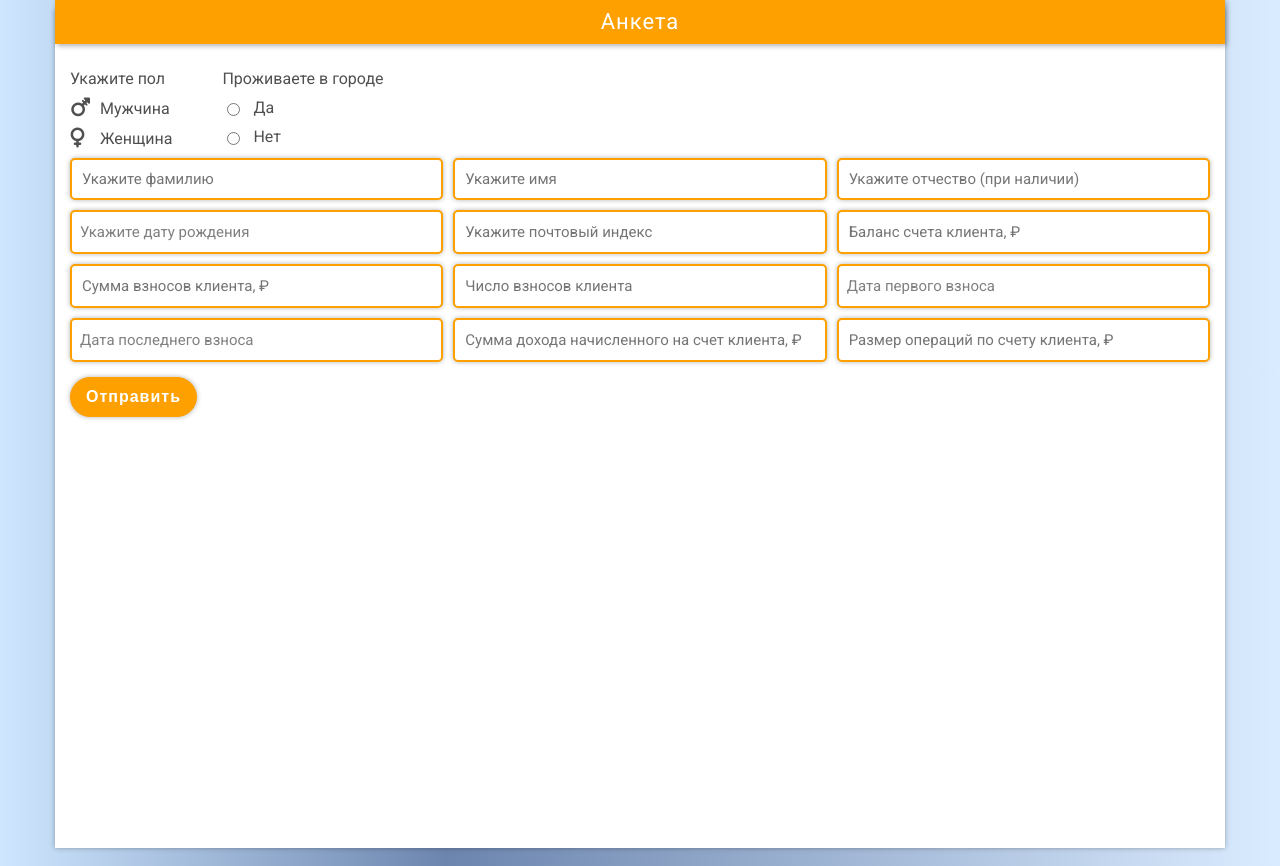
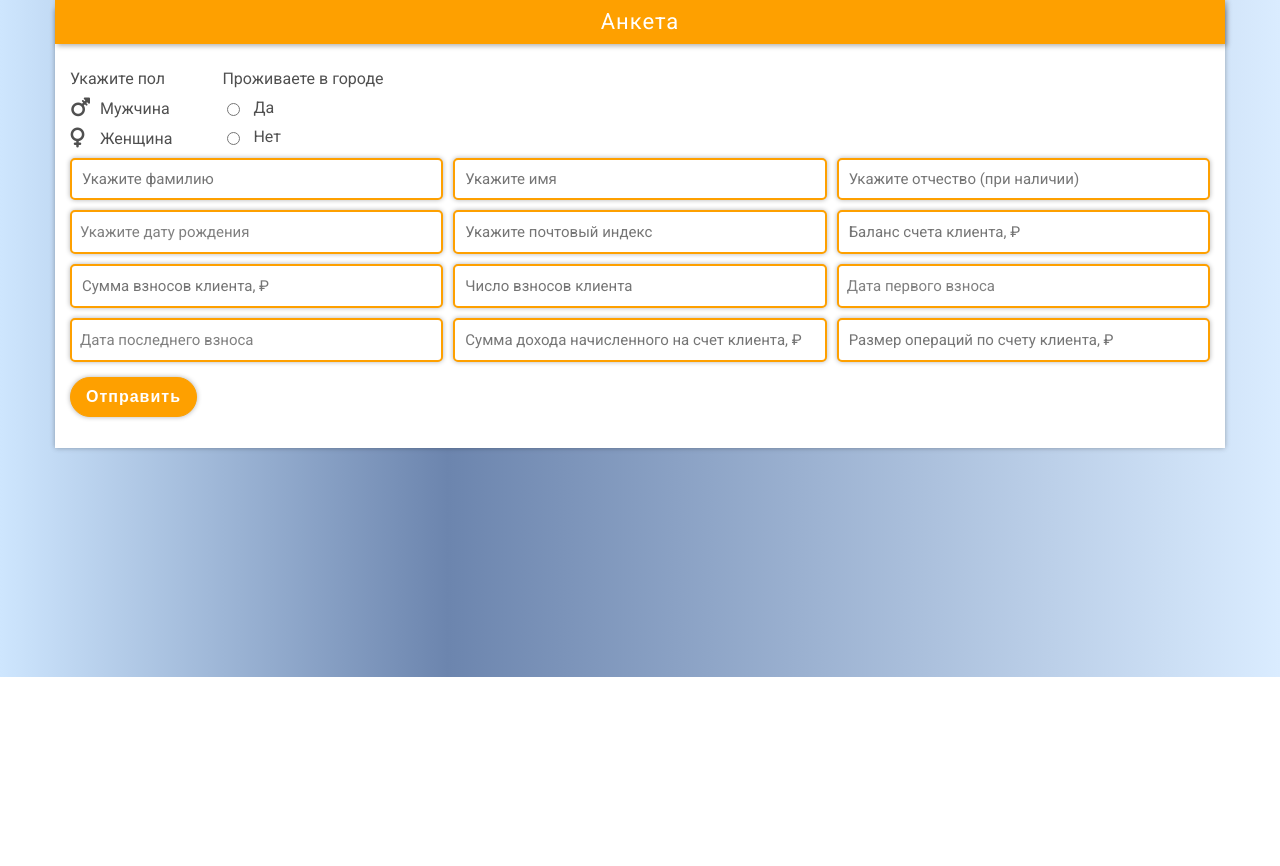
Before and after one commit to enamsaraev/future, a Django app: page / in a window 1280 px wide. Shown: the part 139-1005 px from the top of the page. After the commit the page ends 816 px from the top, so only its background shows below. Run offline with Django 4.2, Linux system fonts and the light colour scheme; some libraries are stand-ins or nearby versions.

Commit message:
link test:take3

```diff
--- a/templates/index.html
+++ b/templates/index.html
@@ -283,7 +283,7 @@
                       Отправить
                     </button>
                   </form>
-                  <iframe frameborder="0" src="https://datalens.yandex/bk1hbjp23yh00?_embedded=1&_no_controls=1&_theme=dark" width="100%" height="400px"></iframe>
+
                 </div>
               </div>
             </div>
```
